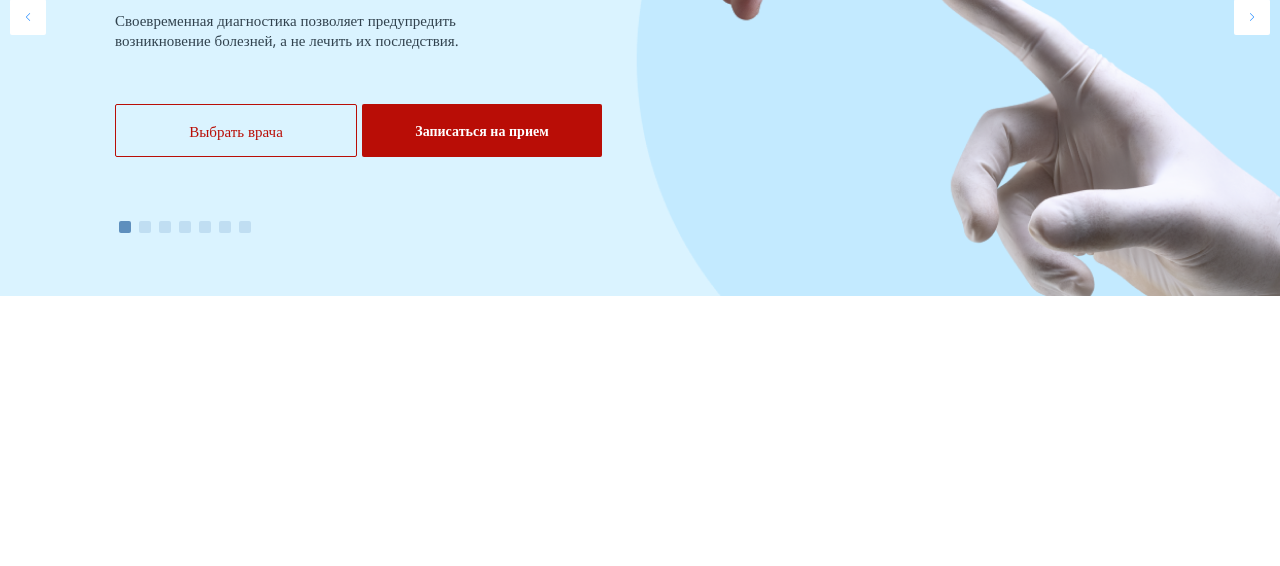
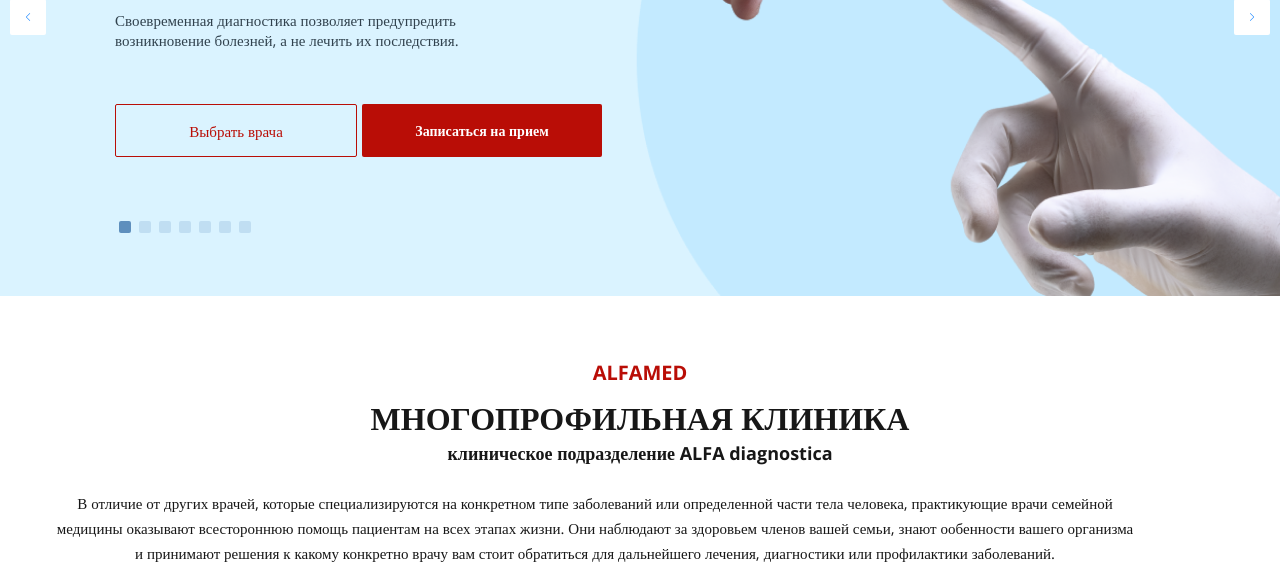
Before and after one commit to DarkKingston/alphamed, a website: page docs/index.html in a window 1280 px wide. Shown: the part 430-996 px from the top of the page. Before the commit the page ends 800 px from the top, so only its background shows below. Drawn offline with nearby package versions, Linux system fonts and the light colour scheme.

Commit message:
added section about

```diff
--- a/docs/index.html
+++ b/docs/index.html
@@ -191,6 +191,18 @@
           <div class="swiper-button-next"></div>
         </div>
       </section>
+
+      <section class="about">
+        <div class="container">
+          <div class="about__wrapper">
+            <div class="about__wrapper__pretitle">ALFAMED</div>
+            <div class="about__wrapper__title">Многопрофильная клиника</div>
+            <div class="about__wrapper__subtitle">клиническое подразделение ALFA diagnostica </div>
+            <div class="about__wrapper__descr">В отличие от других врачей, которые специализируются на конкретном типе заболеваний или определенной части тела человека, практикующие врачи семейной медицины оказывают всестороннюю помощь пациентам на всех этапах жизни. Они наблюдают за здоровьем членов вашей семьи, знают ообенности вашего организма и принимают решения к какому конкретно врачу вам стоит обратиться для дальнейшего лечения, диагностики или профилактики заболеваний.
+            </div>
+          </div>
+        </div>
+      </section>
     </main>
 
     <footer class="footer">
--- a/docs/scss/blocks/_main-page.scss
+++ b/docs/scss/blocks/_main-page.scss
@@ -65,3 +65,38 @@
 .swiper-button-next::after, .swiper-button-prev::after{
     --swiper-navigation-size: 8px;
 }
+
+.about{
+    margin-top: 63px;
+}
+
+.about__wrapper{
+    &__pretitle{
+        text-align: center;
+        font-weight: 700;
+        font-size: 20px;
+        line-height: 27px;
+        color:$red;
+    }
+    &__title{
+        @include title;
+        font-size: 32px;
+        line-height: 44px;
+        margin-top: 10px;
+        text-align: center;
+    }
+    &__subtitle{
+        font-weight: 700;
+        font-size: 18px;
+        line-height: 25px;
+        margin-top: 1px;
+        text-align: center;
+    }
+    &__descr{
+        margin-top: 25px;
+        line-height: 25px;
+        text-align: center;
+        max-width: 1080px;
+        width: 100%;
+    }
+}
```
Also changed, not shown: docs/css/style.min.css.
